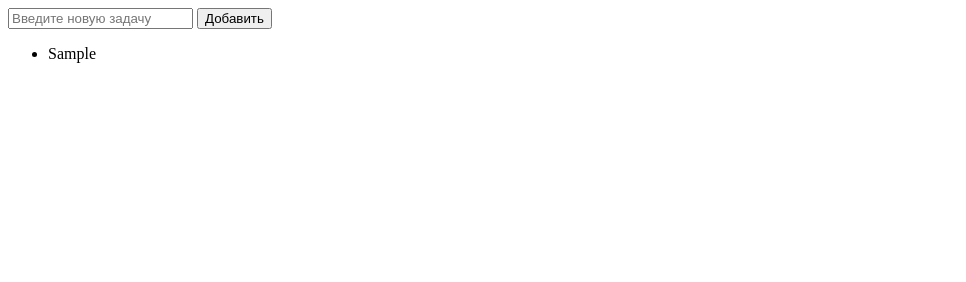
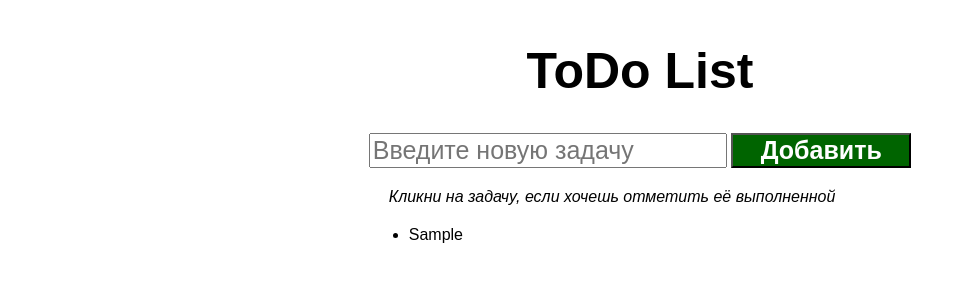
Before and after one commit to AlmiraPolyanskaya/week11_task2, a plain HTML site: page index.html in a window 1280 px wide. Both pictures are taken after typing "Sample" into the empty fields and a click on the button "Добавить". Shown: the whole page, without its empty margins (0-966 px from the left). Drawn offline with Linux system fonts and the light colour scheme.

Commit message:
completion commit

```diff
--- a/index.html
+++ b/index.html
@@ -4,19 +4,20 @@
 <head>
     <meta charset="UTF-8">
     <meta name="viewport" content="width=device-width, initial-scale=1.0">
-    <title>Список задач</title>
-    <style>
-        .completed {
-            text-decoration: line-through;
-        }
-    </style>
+    <title>ToDo List</title>
+    <link rel="stylesheet" href="./style.css">
 </head>
 
 <body>
-
-    <input type="text" id="taskInput" placeholder="Введите новую задачу">
-    <button id="addTaskBtn">Добавить</button>
-    <ul id="taskList"></ul>
+    <div class="container">
+        <h1 class="title">ToDo List</h1>
+        <div>
+            <input type="text" id="taskInput" placeholder="Введите новую задачу">
+            <button id="addButton">Добавить</button>
+            <div class="info">Кликни на задачу, если хочешь отметить её выполненной</div>
+            <ul id="taskList"></ul>
+        </div>
+    </div>
 
     <script src="./javascript.js"></script>
 
--- a/javascript.js
+++ b/javascript.js
@@ -1,36 +1,43 @@
-document.addEventListener('DOMContentLoaded', function () {
-    // Находим необходимые элементы DOM и записываем в переменные
+// Получаем необходимые элементы DOM
 const taskInput = document.getElementById('taskInput');
-    const addTaskBtn = document.getElementById('addTaskBtn');
+const addButton = document.getElementById('addButton');
 const taskList = document.getElementById('taskList');
 
-    // Создаем функцию createTask()
-    function createTask() {
-        // Создаем новый элемент списка
+// Обработчик события клика на кнопку "Добавить"
+addButton.addEventListener('click', function createTask() {
+    //Получаем значение, введенное в поле ввода
+    const taskText = taskInput.value;
+
+    //Создаём новый элемент списка
     const newTask = document.createElement('li');
 
-        // Присваиваем текст из поля ввода в качестве содержимого новой задачи
-        newTask.textContent = taskInput.value;
+    //Устанавливаем текст задачи внутри созданного элемента списка
+    newTask.textContent = taskText;
 
-        // Добавляем новую задачу в список
-        taskList.appendChild(newTask);
+    //Добавляем созданный элемент списка в нужное место на странице
+    taskList.append(newTask);
 
-        // Очищаем поле ввода
+    //Очищаем поле ввода после добавления задачи
     taskInput.value = '';
+});
+
+// Добавляем событие keypress для поля ввода
+taskInput.addEventListener('keypress', function (event) {
+    if (event.key === 'Enter') {
+        addButton.click();
     }
+});
 
-    // Создаем функцию checkTask()
-    function checkTask(event) {
-        // Проверяем, что кликнули на элемент списка
+// Создайте обработчик события клика, в котором проверьте, что целевым элементом (event.target) является элемент <li>. Если это условие выполняется, то добавьте или удалите класс 'completed' у этого элемента. Задачи должны менять свой стиль, отображаясь как выполненные с зачеркнутым текстом или обратно.
+
+taskList.addEventListener('click', function checkTask(event) {
     if (event.target.tagName === 'LI') {
-            // Переключаем состояние выполнения задачи
+        // Код, который будет выполнен при клике на элемент <li>
         event.target.classList.toggle('completed');
+
+        // Проверяем, содержит ли элемент класс 'completed' и выводим alert :)
+        if (event.target.classList.contains('completed')) {
+            alert('Ты молодец! Продолжай в том же духе!');
         }
     }
-
-    // Добавляем функцию-обработчик к событию клика на кнопку
-    addTaskBtn.addEventListener('click', createTask);
-
-    // Добавляем функцию-обработчик к событию клика на список задач
-    taskList.addEventListener('click', checkTask);
 });
--- /dev/null
+++ b/style.css
@@ -0,0 +1,36 @@
+.container {
+  margin: 0 auto;
+  width: 50vw;
+  display: flex;
+  flex-direction: column;
+  align-items: center;
+  font-family: Arial, Helvetica, sans-serif;
+}
+
+.title {
+  font-size: 50px;
+  font-weight: 800;
+}
+
+#taskInput {
+  width: 350px;
+  font-size: 25px;
+}
+
+#addButton {
+  background-color: darkgreen;
+  color: white;
+  font-size: 25px;
+  font-weight: 700;
+  width: 180px;
+}
+
+.info {
+  font-style: italic;
+  margin: 20px;
+}
+
+.completed {
+  text-decoration: line-through;
+  color: darkgreen;
+}
```
Lines whose indentation alone changed are shown as unchanged.
